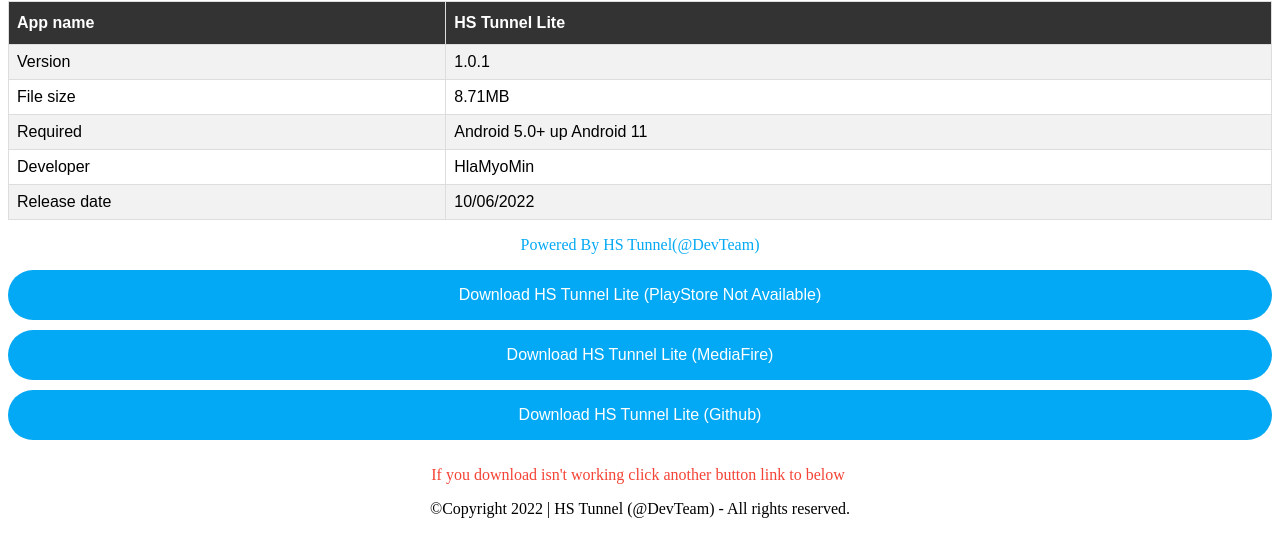
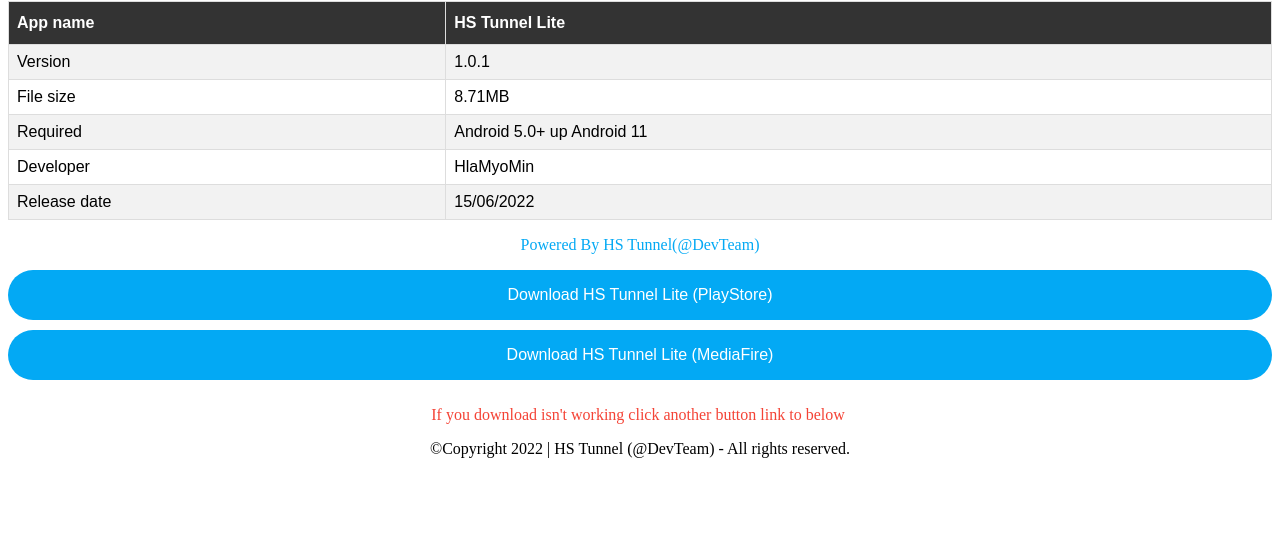
Before and after one commit to HlaMyoMin/HS-Tunnel-Lite, a plain HTML site: page index.html in a window 1280 px wide. Shown: the part 124-680 px from the top of the page. Drawn offline with Linux system fonts and the light colour scheme.

Commit message:
Update index.html

```diff
--- a/index.html
+++ b/index.html
@@ -162,18 +162,16 @@
 
 		<tr>
 		  <td>Release date </td>
-		  <td>10/06/2022</td>
+		  <td>15/06/2022</td>
 		</tr>
 
 	  </table>
 
           <p style="text-align: center;color: #03A9F4;"> Powered By HS Tunnel(@DevTeam)  </p>
 
-	  <button class="btn" style="width:100%" onclick="let_download('sorry');"> Download HS Tunnel Lite (PlayStore Not Available) </button>
+	  <button class="btn" style="width:100%" onclick="let_download('https://play.google.com/store/apps/details?id=hs.tunnellite.dev');"> Download HS Tunnel Lite (PlayStore) </button>
 
 	  <button class="btn" style="width:100%" onclick="let_download('https://www.mediafire.com/file/7take0trw6x8nwh/HS_Tunnel_Lite_v1.0.1_sdk30_Unoffical.apk/file');"> Download HS Tunnel Lite (MediaFire) </button>
-
-	  <button class="btn" style="width:100%" onclick="let_download('https://github.com/HlaMyoMin/HS-Tunnel-Lite/raw/main/HS%20Tunnel%20Lite%20v1.0.1%20sdk30%20Unoffical.apk?raw=true');"> Download HS Tunnel Lite (Github) </button>
 
           <p style="text-align: center;color: #F44336;"> If you download isn't working click another  button link to below ️ </p>
 
```
